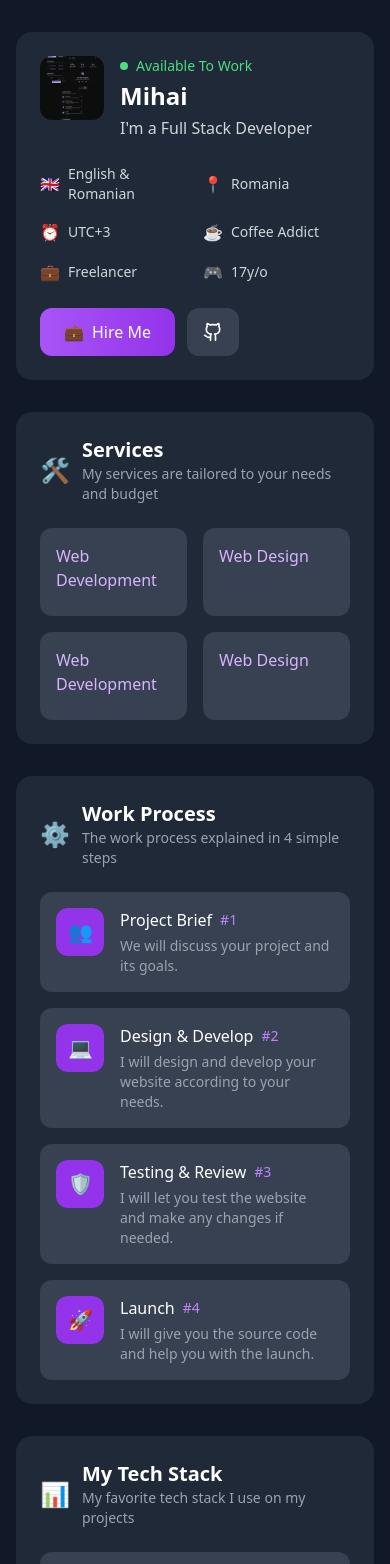
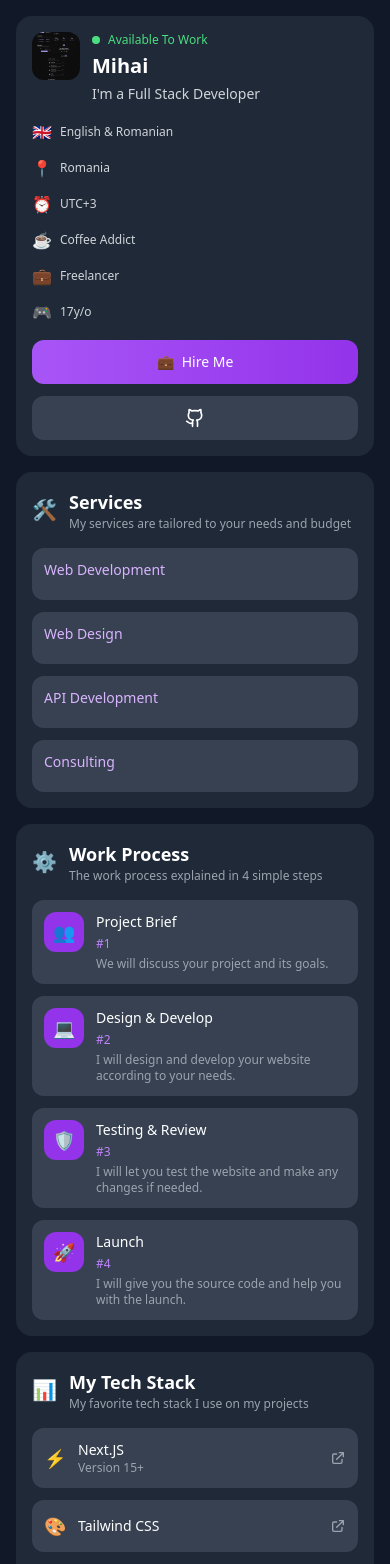
Before and after one commit to ntflixfans/persona-web-clone, a React (Vite) app: page / in a window 390 px wide. Shown: the top 1564 px of the page. Built offline with nearby package versions, Linux system fonts and the light colour scheme.

Commit message:
Make website fully responsive

```diff
--- a/src/components/Header.tsx
+++ b/src/components/Header.tsx
@@ -4,58 +4,58 @@ import { Github } from 'lucide-react';
 
 export const Header = () => {
   return (
-    <div className="bg-gray-800 rounded-2xl p-6 relative overflow-hidden">
-      <div className="flex items-start gap-4 mb-6">
-        <div className="w-16 h-16 rounded-xl overflow-hidden bg-gray-700 flex-shrink-0">
+    <div className="bg-gray-800 rounded-2xl p-4 sm:p-6 relative overflow-hidden">
+      <div className="flex items-start gap-3 sm:gap-4 mb-4 sm:mb-6">
+        <div className="w-12 h-12 sm:w-16 sm:h-16 rounded-xl overflow-hidden bg-gray-700 flex-shrink-0">
           <img
             src="/lovable-uploads/36ac2f76-d79c-4e0e-8f93-d56191abc0b6.png"
             alt="Profile"
             className="w-full h-full object-cover"
           />
         </div>
-        <div className="flex-1">
+        <div className="flex-1 min-w-0">
           <div className="flex items-center gap-2 mb-1">
             <div className="w-2 h-2 bg-green-400 rounded-full"></div>
-            <span className="text-green-400 text-sm">Available To Work</span>
+            <span className="text-green-400 text-xs sm:text-sm">Available To Work</span>
           </div>
-          <h1 className="text-2xl font-bold text-white mb-1">Mihai</h1>
-          <p className="text-gray-300">I'm a Full Stack Developer</p>
+          <h1 className="text-xl sm:text-2xl font-bold text-white mb-1">Mihai</h1>
+          <p className="text-sm sm:text-base text-gray-300">I'm a Full Stack Developer</p>
         </div>
       </div>
 
-      <div className="grid grid-cols-2 gap-4 mb-6">
+      <div className="grid grid-cols-1 sm:grid-cols-2 gap-3 sm:gap-4 mb-4 sm:mb-6">
         <div className="flex items-center gap-2">
           <span className="text-blue-400">🇬🇧</span>
-          <span className="text-sm text-gray-300">English & Romanian</span>
+          <span className="text-xs sm:text-sm text-gray-300">English & Romanian</span>
         </div>
         <div className="flex items-center gap-2">
           <span className="text-red-400">📍</span>
-          <span className="text-sm text-gray-300">Romania</span>
+          <span className="text-xs sm:text-sm text-gray-300">Romania</span>
         </div>
         <div className="flex items-center gap-2">
           <span className="text-yellow-400">⏰</span>
-          <span className="text-sm text-gray-300">UTC+3</span>
+          <span className="text-xs sm:text-sm text-gray-300">UTC+3</span>
         </div>
         <div className="flex items-center gap-2">
           <span className="text-brown-400">☕</span>
-          <span className="text-sm text-gray-300">Coffee Addict</span>
+          <span className="text-xs sm:text-sm text-gray-300">Coffee Addict</span>
         </div>
         <div className="flex items-center gap-2">
           <span className="text-blue-400">💼</span>
-          <span className="text-sm text-gray-300">Freelancer</span>
+          <span className="text-xs sm:text-sm text-gray-300">Freelancer</span>
         </div>
         <div className="flex items-center gap-2">
           <span className="text-purple-400">🎮</span>
-          <span className="text-sm text-gray-300">17y/o</span>
+          <span className="text-xs sm:text-sm text-gray-300">17y/o</span>
         </div>
       </div>
 
-      <div className="flex gap-3">
-        <button className="bg-gradient-to-r from-purple-500 to-purple-600 hover:from-purple-600 hover:to-purple-700 px-6 py-3 rounded-xl font-medium transition-all duration-300 flex items-center gap-2">
+      <div className="flex flex-col sm:flex-row gap-3">
+        <button className="bg-gradient-to-r from-purple-500 to-purple-600 hover:from-purple-600 hover:to-purple-700 px-4 sm:px-6 py-3 rounded-xl font-medium transition-all duration-300 flex items-center justify-center gap-2 text-sm sm:text-base">
           <span>💼</span>
           Hire Me
         </button>
-        <button className="bg-gray-700 hover:bg-gray-600 px-4 py-3 rounded-xl transition-all duration-300">
+        <button className="bg-gray-700 hover:bg-gray-600 px-4 py-3 rounded-xl transition-all duration-300 flex items-center justify-center sm:w-auto">
           <Github className="w-5 h-5" />
         </button>
       </div>
--- a/src/components/Services.tsx
+++ b/src/components/Services.tsx
@@ -3,27 +3,27 @@ import React from 'react';
 
 export const Services = () => {
   return (
-    <div className="bg-gray-800 rounded-2xl p-6">
-      <div className="flex items-center gap-3 mb-6">
-        <span className="text-2xl">🛠️</span>
+    <div className="bg-gray-800 rounded-2xl p-4 sm:p-6">
+      <div className="flex items-center gap-3 mb-4 sm:mb-6">
+        <span className="text-xl sm:text-2xl">🛠️</span>
         <div>
-          <h2 className="text-xl font-bold text-white">Services</h2>
-          <p className="text-gray-400 text-sm">My services are tailored to your needs and budget</p>
+          <h2 className="text-lg sm:text-xl font-bold text-white">Services</h2>
+          <p className="text-gray-400 text-xs sm:text-sm">My services are tailored to your needs and budget</p>
         </div>
       </div>
 
-      <div className="grid grid-cols-2 gap-4">
-        <div className="bg-gray-700 rounded-xl p-4 hover:bg-gray-650 transition-colors">
-          <h3 className="font-medium text-purple-300 mb-2">Web Development</h3>
+      <div className="grid grid-cols-1 sm:grid-cols-2 gap-3 sm:gap-4">
+        <div className="bg-gray-700 rounded-xl p-3 sm:p-4 hover:bg-gray-650 transition-colors">
+          <h3 className="font-medium text-purple-300 mb-2 text-sm sm:text-base">Web Development</h3>
         </div>
-        <div className="bg-gray-700 rounded-xl p-4 hover:bg-gray-650 transition-colors">
-          <h3 className="font-medium text-purple-300 mb-2">Web Design</h3>
+        <div className="bg-gray-700 rounded-xl p-3 sm:p-4 hover:bg-gray-650 transition-colors">
+          <h3 className="font-medium text-purple-300 mb-2 text-sm sm:text-base">Web Design</h3>
         </div>
-        <div className="bg-gray-700 rounded-xl p-4 hover:bg-gray-650 transition-colors">
-          <h3 className="font-medium text-purple-300 mb-2">Web Development</h3>
+        <div className="bg-gray-700 rounded-xl p-3 sm:p-4 hover:bg-gray-650 transition-colors">
+          <h3 className="font-medium text-purple-300 mb-2 text-sm sm:text-base">API Development</h3>
         </div>
-        <div className="bg-gray-700 rounded-xl p-4 hover:bg-gray-650 transition-colors">
-          <h3 className="font-medium text-purple-300 mb-2">Web Design</h3>
+        <div className="bg-gray-700 rounded-xl p-3 sm:p-4 hover:bg-gray-650 transition-colors">
+          <h3 className="font-medium text-purple-300 mb-2 text-sm sm:text-base">Consulting</h3>
         </div>
       </div>
     </div>
--- a/src/components/TechStack.tsx
+++ b/src/components/TechStack.tsx
@@ -10,29 +10,29 @@ export const TechStack = () => {
   ];
 
   return (
-    <div className="bg-gray-800 rounded-2xl p-6">
-      <div className="flex items-center gap-3 mb-6">
-        <span className="text-2xl">📊</span>
+    <div className="bg-gray-800 rounded-2xl p-4 sm:p-6">
+      <div className="flex items-center gap-3 mb-4 sm:mb-6">
+        <span className="text-xl sm:text-2xl">📊</span>
         <div>
-          <h2 className="text-xl font-bold text-white">My Tech Stack</h2>
-          <p className="text-gray-400 text-sm">My favorite tech stack I use on my projects</p>
+          <h2 className="text-lg sm:text-xl font-bold text-white">My Tech Stack</h2>
+          <p className="text-gray-400 text-xs sm:text-sm">My favorite tech stack I use on my projects</p>
         </div>
       </div>
 
-      <div className="space-y-4">
+      <div className="space-y-3 sm:space-y-4">
         {techItems.map((tech, index) => (
-          <div key={index} className="flex items-center justify-between p-4 bg-gray-700 rounded-xl hover:bg-gray-650 transition-colors">
-            <div className="flex items-center gap-3">
-              <span className="text-xl">{tech.icon}</span>
-              <div>
-                <h3 className="font-medium text-white">{tech.name}</h3>
+          <div key={index} className="flex items-center justify-between p-3 sm:p-4 bg-gray-700 rounded-xl hover:bg-gray-650 transition-colors">
+            <div className="flex items-center gap-3 min-w-0 flex-1">
+              <span className="text-lg sm:text-xl">{tech.icon}</span>
+              <div className="min-w-0 flex-1">
+                <h3 className="font-medium text-white text-sm sm:text-base">{tech.name}</h3>
                 {tech.version && (
-                  <p className="text-sm text-gray-400">{tech.version}</p>
+                  <p className="text-xs sm:text-sm text-gray-400 truncate">{tech.version}</p>
                 )}
               </div>
             </div>
-            <button className="text-gray-400 hover:text-white transition-colors">
-              <svg className="w-5 h-5" fill="none" stroke="currentColor" viewBox="0 0 24 24">
+            <button className="text-gray-400 hover:text-white transition-colors flex-shrink-0 ml-2">
+              <svg className="w-4 h-4 sm:w-5 sm:h-5" fill="none" stroke="currentColor" viewBox="0 0 24 24">
                 <path strokeLinecap="round" strokeLinejoin="round" strokeWidth={2} d="M10 6H6a2 2 0 00-2 2v10a2 2 0 002 2h10a2 2 0 002-2v-4M14 4h6m0 0v6m0-6L10 14" />
               </svg>
             </button>
--- a/src/components/WorkProcess.tsx
+++ b/src/components/WorkProcess.tsx
@@ -30,27 +30,27 @@ export const WorkProcess = () => {
   ];
 
   return (
-    <div className="bg-gray-800 rounded-2xl p-6">
-      <div className="flex items-center gap-3 mb-6">
-        <span className="text-2xl">⚙️</span>
+    <div className="bg-gray-800 rounded-2xl p-4 sm:p-6">
+      <div className="flex items-center gap-3 mb-4 sm:mb-6">
+        <span className="text-xl sm:text-2xl">⚙️</span>
         <div>
-          <h2 className="text-xl font-bold text-white">Work Process</h2>
-          <p className="text-gray-400 text-sm">The work process explained in 4 simple steps</p>
+          <h2 className="text-lg sm:text-xl font-bold text-white">Work Process</h2>
+          <p className="text-gray-400 text-xs sm:text-sm">The work process explained in 4 simple steps</p>
         </div>
       </div>
 
-      <div className="space-y-4">
+      <div className="space-y-3 sm:space-y-4">
         {steps.map((step, index) => (
-          <div key={index} className="flex items-start gap-4 p-4 bg-gray-700 rounded-xl hover:bg-gray-650 transition-colors">
-            <div className="w-12 h-12 bg-purple-600 rounded-xl flex items-center justify-center flex-shrink-0">
-              <span className="text-xl">{step.icon}</span>
+          <div key={index} className="flex items-start gap-3 sm:gap-4 p-3 sm:p-4 bg-gray-700 rounded-xl hover:bg-gray-650 transition-colors">
+            <div className="w-10 h-10 sm:w-12 sm:h-12 bg-purple-600 rounded-xl flex items-center justify-center flex-shrink-0">
+              <span className="text-lg sm:text-xl">{step.icon}</span>
             </div>
-            <div className="flex-1">
-              <div className="flex items-center gap-2 mb-1">
-                <h3 className="font-medium text-white">{step.title}</h3>
-                <span className="text-sm text-purple-400 font-medium">{step.number}</span>
+            <div className="flex-1 min-w-0">
+              <div className="flex flex-col sm:flex-row sm:items-center gap-1 sm:gap-2 mb-1">
+                <h3 className="font-medium text-white text-sm sm:text-base">{step.title}</h3>
+                <span className="text-xs sm:text-sm text-purple-400 font-medium">{step.number}</span>
               </div>
-              <p className="text-sm text-gray-400">{step.description}</p>
+              <p className="text-xs sm:text-sm text-gray-400">{step.description}</p>
             </div>
           </div>
         ))}
--- a/src/pages/Index.tsx
+++ b/src/pages/Index.tsx
@@ -10,17 +10,17 @@ import { Testimonials } from '../components/Testimonials';
 const Index = () => {
   return (
     <div className="min-h-screen bg-gray-900 text-white">
-      <div className="container mx-auto px-4 py-8 max-w-6xl">
-        <div className="grid grid-cols-1 lg:grid-cols-2 gap-8">
+      <div className="container mx-auto px-4 py-4 sm:py-6 lg:py-8 max-w-6xl">
+        <div className="grid grid-cols-1 xl:grid-cols-2 gap-4 sm:gap-6 lg:gap-8">
           {/* Left Column */}
-          <div className="space-y-8">
+          <div className="space-y-4 sm:space-y-6 lg:space-y-8">
             <Header />
             <Services />
             <WorkProcess />
           </div>
 
           {/* Right Column */}
-          <div className="space-y-8">
+          <div className="space-y-4 sm:space-y-6 lg:space-y-8">
             <TechStack />
             <ProjectStats />
             <Testimonials />
```
Also changed, not shown: src/components/ProjectStats.tsx (+20 -19 lines), src/components/Testimonials.tsx (+16 -16 lines).
